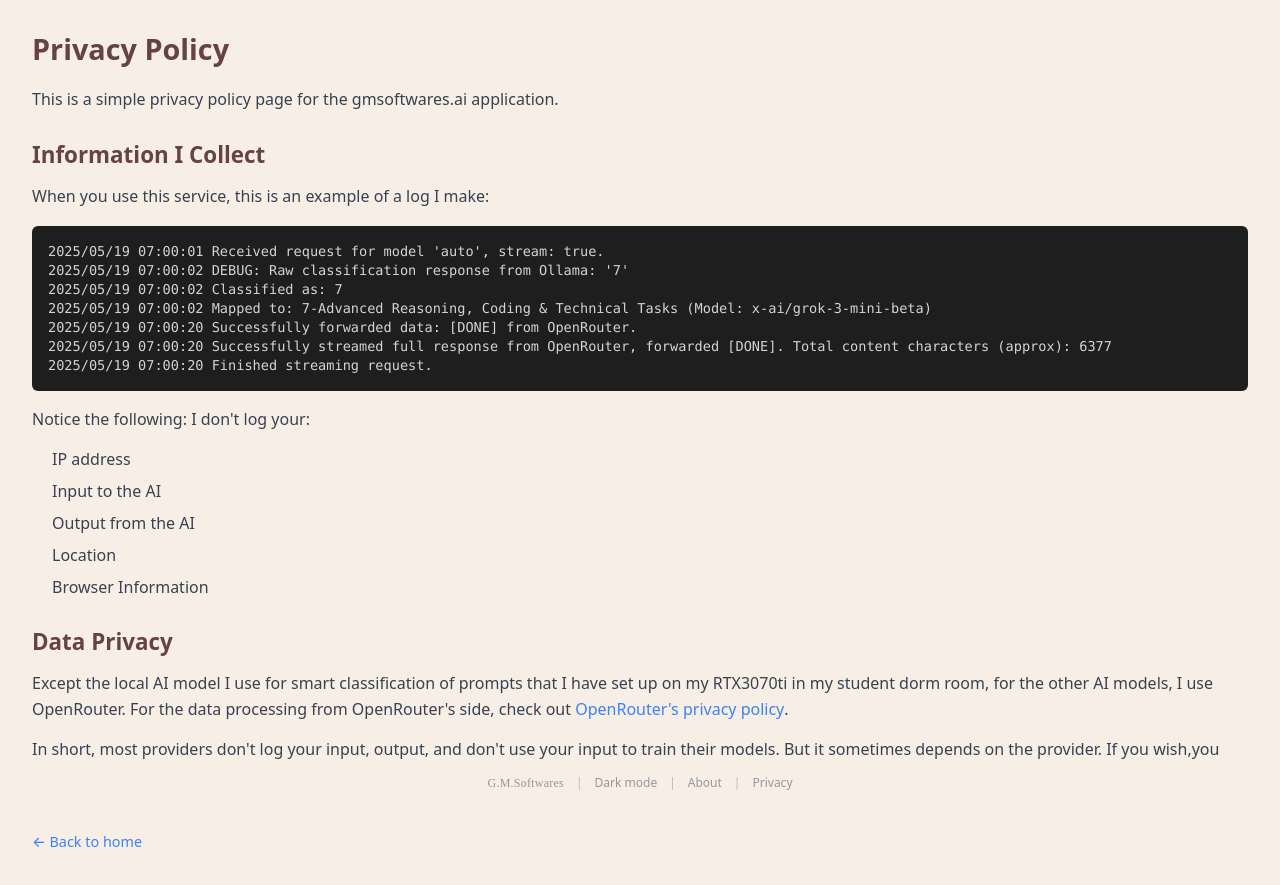
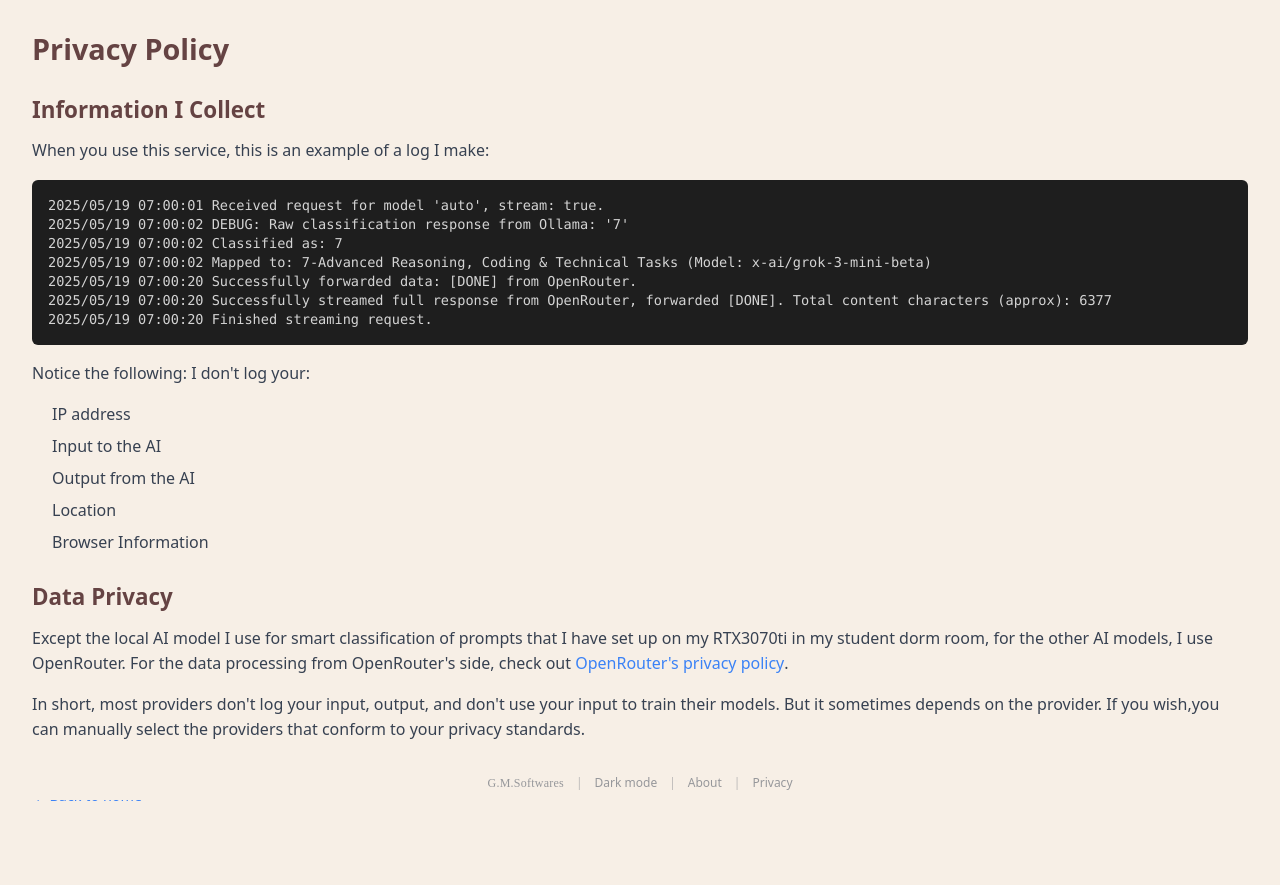
Before and after one commit to gregecmaregec/gmsoftwares-ai, a React (Vite) app: page /privacy in a window 1280 px wide. After the commit the page ends 839 px from the top, so only its background shows below. Built offline with nearby package versions, Linux system fonts and the light colour scheme; a web font is replaced by a local one.

Commit message:
Refactor code formatting and update privacy policy content

```diff
--- a/src/components/About.tsx
+++ b/src/components/About.tsx
@@ -18,7 +18,7 @@
 
         <h2>Technology</h2>
         <p>
-          I built the API in Go, and the frontend in React / Vite. The API talks to a local AI on a 3070ti I have spinning on a server I set up in my student dorm room, which talks to the internet through a Cloudlfared tunnel. The local AI then classifies the prompt and chooses the best AI. Furthemore, you can manually select which AI you want to answer your question.  AI response is a wrapper built around OpenRouter. In the future, for some models probably I will use the respective model's API directly.
+          I built the API in Go, and the frontend in React / Vite. The API talks to a local AI on a 3070ti I have spinning on a server I set up in my student dorm room, which talks to the internet through a Cloudflared tunnel. The local AI then classifies the prompt and chooses the best AI. Furthemore, you can manually select which AI you want to answer your question.  AI response is a wrapper built around OpenRouter. In the future, for some models probably I will use the respective model's API directly.
         </p>
 
         <h2>Future Plans</h2>
--- a/src/components/Privacy.tsx
+++ b/src/components/Privacy.tsx
@@ -9,10 +9,6 @@
       boxSizing: 'border-box'
     }}>
       <h1>Privacy Policy</h1>
-
-      <p>
-        This is a simple privacy policy page for the gmsoftwares.ai application.
-      </p>
 
       <div className="privacy-section">
         <h2>Information I Collect</h2>
```
Also changed, not shown: 1 other file (tests, documents, lock files or other folders).
